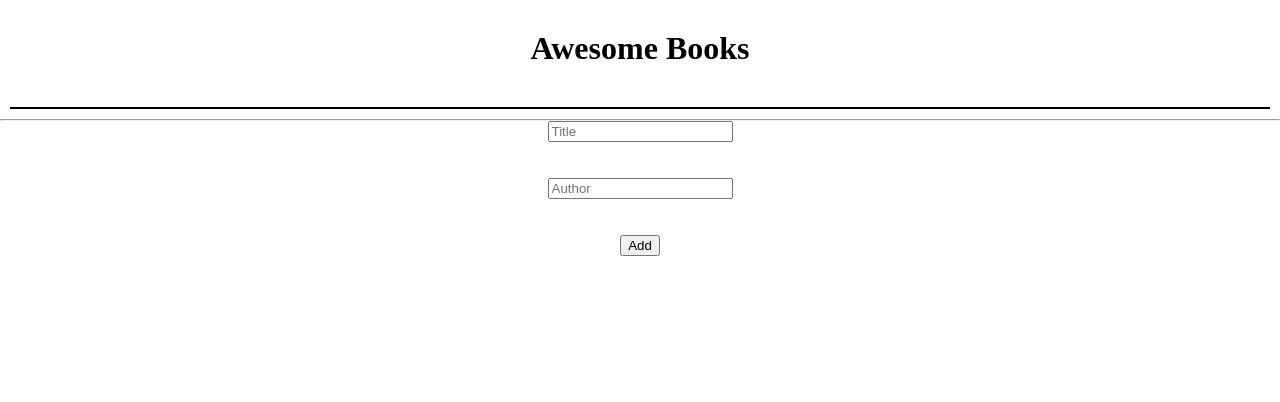
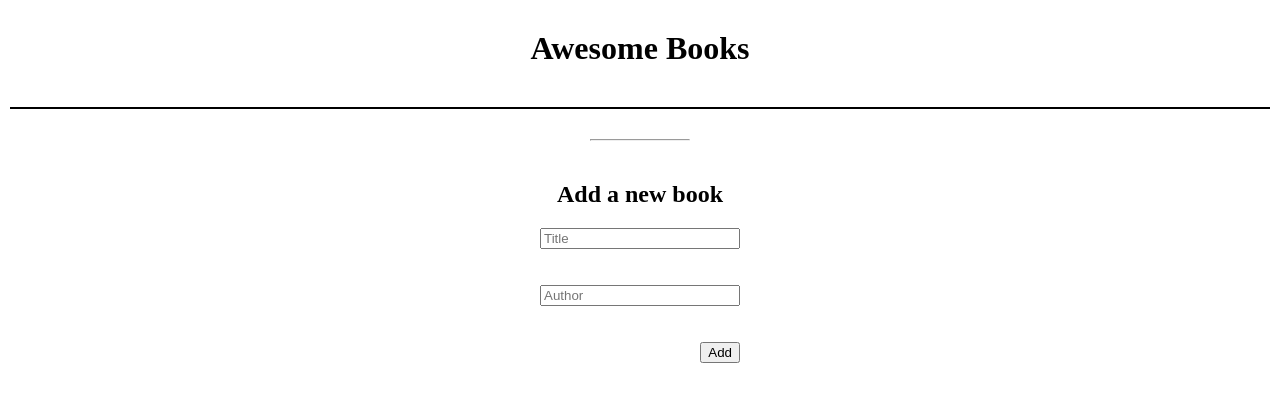
Before and after one commit to Yacoubou-seidou/awesome_book, a website: page index.html in a window 1280 px wide. Drawn offline with Linux system fonts and the light colour scheme.

Commit message:
Add Css style

```diff
--- a/index.html
+++ b/index.html
@@ -14,9 +14,11 @@
 
     </div>
     <hr class="hr-line">
+
     <form action="#" class="book-form">
-      <input id="book-name" type="text" placeholder="Title"><br><br>
-      <input id="book-author" type="text" placeholder="Author"><br><br>
+      <h2 class="form_header">Add a new book</h2>
+      <input id="book-name" type="text" class="input_item" placeholder="Title"><br><br>
+      <input id="book-author" type="text" class="input_item" placeholder="Author"><br><br>
       <button type="submit" id="add_book">Add</button>
     </form>
   </div>
--- a/style.css
+++ b/style.css
@@ -21,6 +21,7 @@
   align-items: center;
   border: 1px solid #000;
   margin: 10px;
+  margin-bottom: 30px;
 }
 
 .book-item {
@@ -44,8 +45,33 @@
   display: flex;
   flex-direction: column;
   align-items: center;
+  width: 200px;
+  margin: 0 auto;
+  margin-top: 20px;
 }
 
 .dark-bg {
   background-color: rgb(233, 233, 233);
 }
+
+.hr-line {
+  width: 100px;
+  margin: 0 auto;
+  height: 2px;
+  background-color: #000;
+}
+
+#add_book {
+  align-self: flex-end;
+
+}
+
+.form_header {
+  text-align: center;
+  padding: 20px 0;
+  min-width: 100px;
+}
+
+.input_item {
+  width: 100%;
+}
```
Also changed, not shown: README.md.
